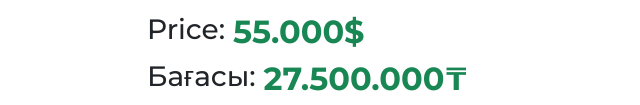
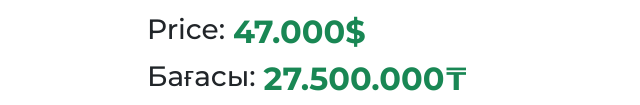
Before and after one commit to Azamat4985/printer, a plain HTML site: page index.html in a window 1280 px wide. Shown: the part 695-800 px from the top of the page, 543-1183 px from the left. Drawn offline with nearby package versions, Linux system fonts and the light colour scheme.

Commit message:
Update index.html

```diff
--- a/index.html
+++ b/index.html
@@ -54,7 +54,7 @@
             </p>
             <div class="d-flex">
               <p class="me-2 h3">Price:</p>
-              <p class="h2 fw-bold text-success">55.000$</p>
+              <p class="h2 fw-bold text-success">47.000$</p>
             </div>
             <div class="d-flex">
               <p class="me-2 h3">Бағасы:</p>
```
